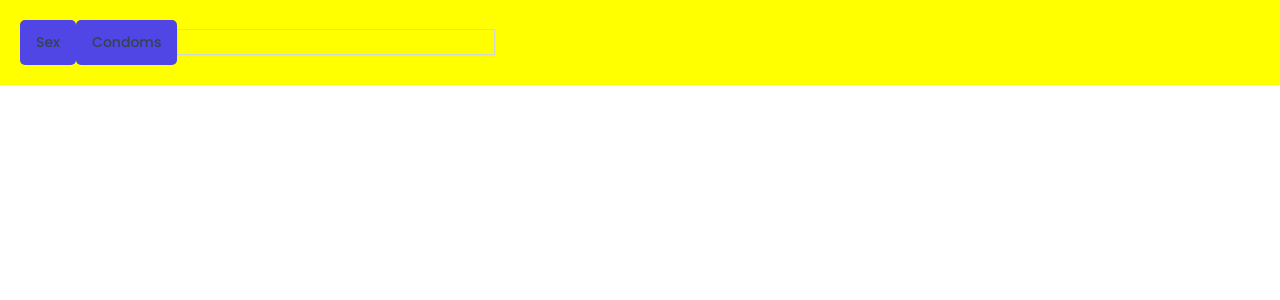
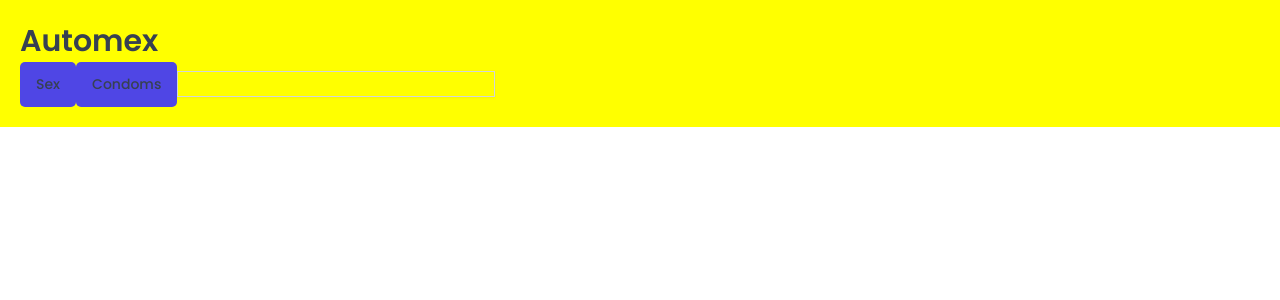
Before and after one commit to brianmujjuni/Hotel-lounge-React, a React (Vite) app: page / in a window 1280 px wide. Shown: the top 300 px of the page. Built offline with nearby package versions, Linux system fonts and the light colour scheme; a web font is replaced by a local one.

Commit message:
build reusable heading component

```diff
--- a/src/App.jsx
+++ b/src/App.jsx
@@ -2,6 +2,7 @@
 import GlobalStyles from "./styles/GlobalStyles";
 import Input from "./ui/Input";
 import Button from "./ui/Button";
+import Heading from "./ui/Heading";
 
 const StyledApp = styled.div`
   background-color: yellow;
@@ -12,6 +13,7 @@
     <>
       <GlobalStyles />
       <StyledApp>
+        <Heading as="h1">Automex</Heading>
         <Button>Sex</Button>
         <Button>Condoms</Button>
         <Input type="tel"></Input>
--- /dev/null
+++ b/src/ui/Heading.jsx
@@ -0,0 +1,28 @@
+import styled, { css } from "styled-components";
+
+const Heading = styled.h1`
+  ${(props) =>
+    props.as === "h1" &&
+    css`
+      font-size: 3rem;
+      font-weight: 600;
+    `}
+
+  ${(props) =>
+    props.as === "h2" &&
+    css`
+      font-size: 2rem;
+      font-weight: 600;
+    `}
+    ${(props) =>
+    props.as === "h3" &&
+    css`
+      font-size: 2rem;
+      font-weight: 500;
+    `}
+
+
+  line-height:1.4
+`;
+
+export default Heading;
```
